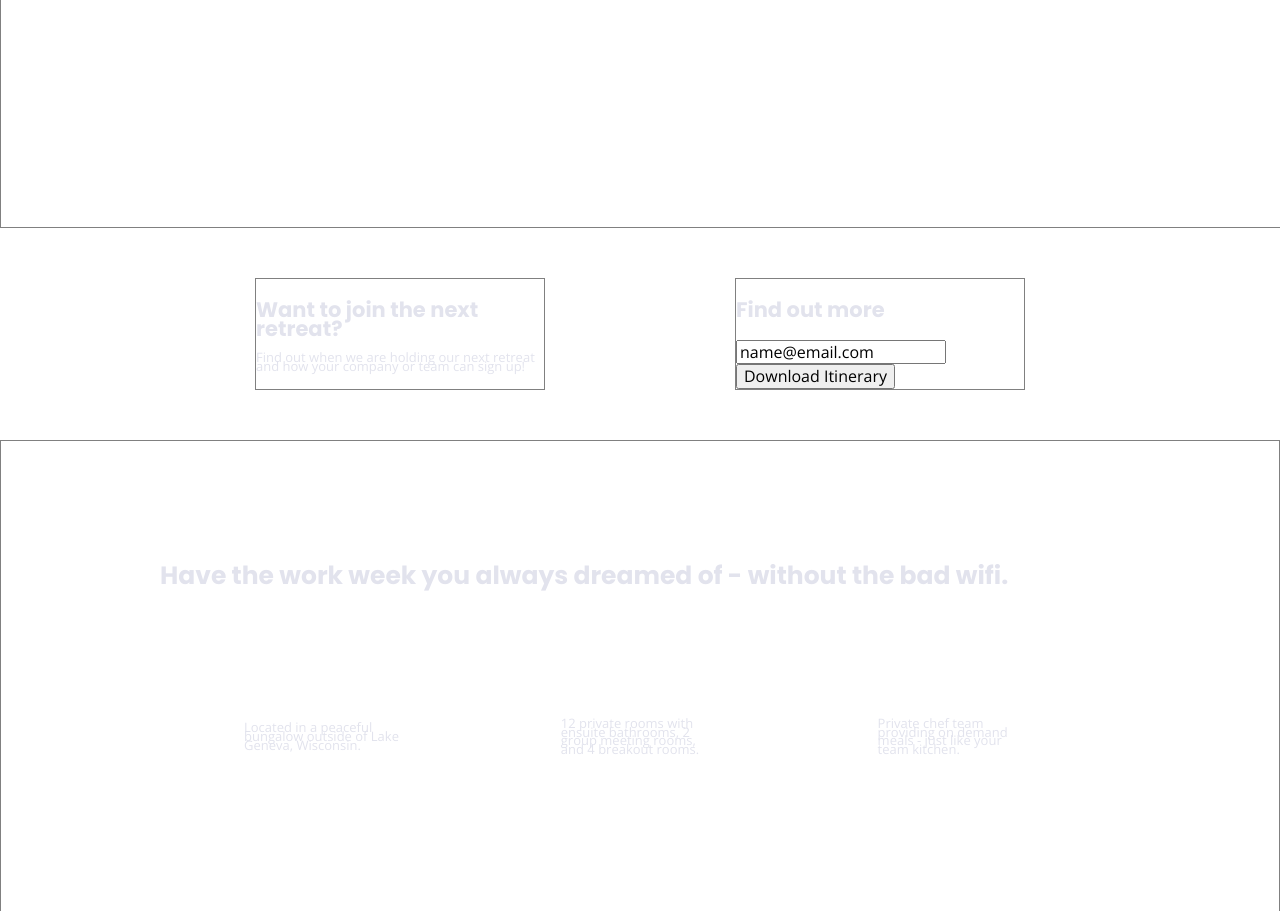
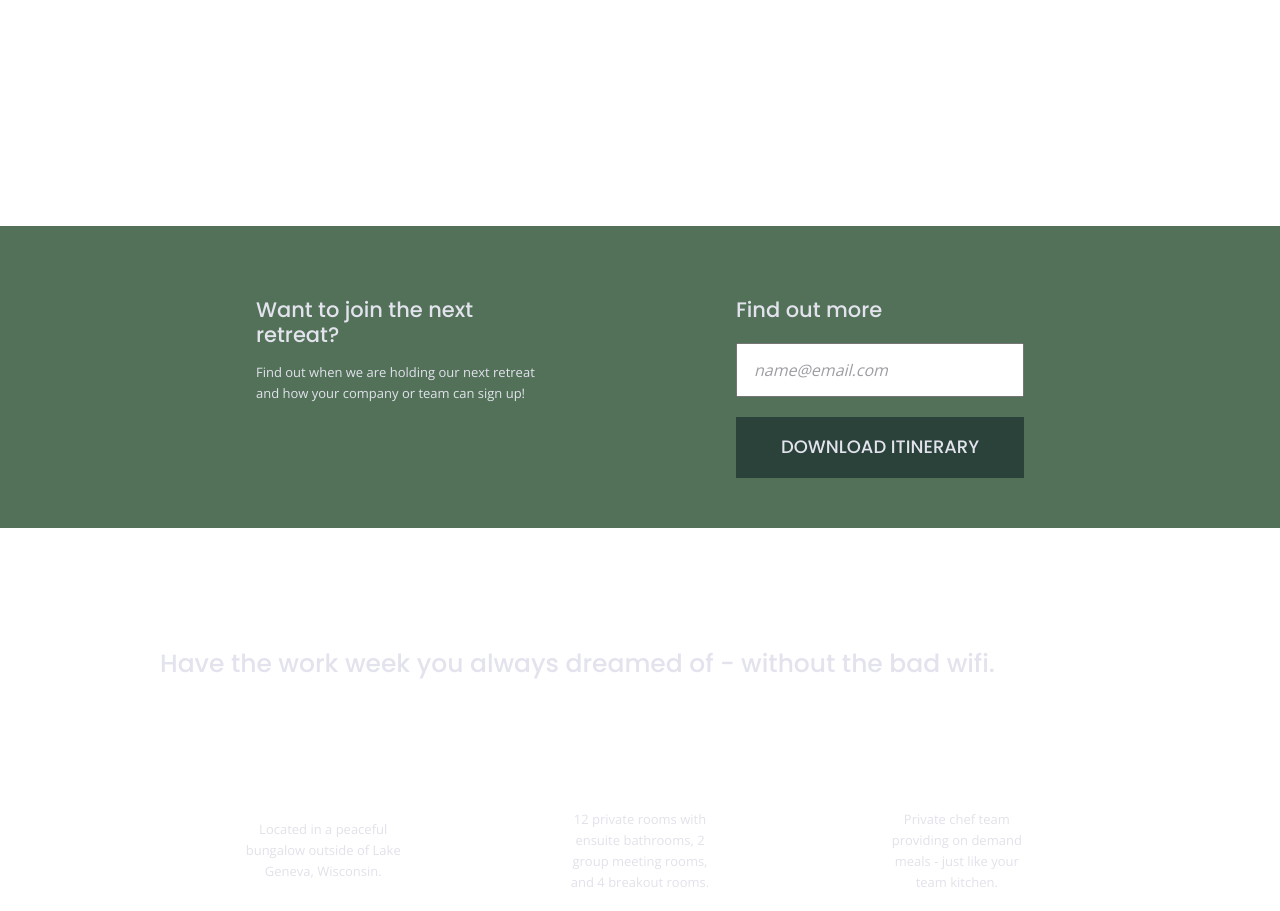
Before and after one commit to timmy-goods/206-unplugged, a plain HTML site: page index.html in a window 1280 px wide. Shown: the part 433-1344 px from the top of the page. Drawn offline with nearby package versions, Linux system fonts and the light colour scheme.

Commit message:
Finished general styles

```diff
--- a/css/main.css
+++ b/css/main.css
@@ -118,29 +118,33 @@ body {
 
 h1 {
 	font-size: 2.625em;
-	line-height: 2em;
+	font-weight: 500;
+	line-height: 42px;
 }
 
 h2 {
 	font-family: 'Poppins', sans-serif;
 	font-size: 1.5625em;
-	line-height: 1.095em;
+	font-weight: 500;
+	line-height: 30px;
 }
 
 h3,
 h4 {
 	font-family: 'Poppins', sans-serif;
 	font-size: 1.3125em;
-	line-height: .905em;
+	font-weight: 500;
+	line-height: 25px;
 }
 
 h6 {
 	font-size: .875em;
+	font-weight: 400;
 }
 
 p {
 	font-size: .8125em;
-	line-height: .6667em;
+	line-height: 21px;
 }
 
 a {
@@ -149,7 +153,9 @@ a {
 }
 
 ul {
+	font-weight: 700;
 	list-style: none;
+	text-transform: uppercase;
 }
 
 address {
@@ -160,6 +166,8 @@ address {
 
 header,
 footer {
+	background-color: #202322;
+	color: #ffffff;
 	display: flex;
 	justify-content: center;
 	align-items: center;
@@ -221,8 +229,12 @@ footer .content-wrapper {
 
 footer .contact {
 	margin-bottom: 50px;
+	text-align: center;
 }
 
+footer .social {
+	text-align: center;
+}
 footer .social-icons {
 	display: flex;
 	justify-content: space-around;
@@ -237,6 +249,7 @@ footer .social-icons p {
 
 footer .copyright {
 	margin: 20px 0;
+	text-align: center;
 }
 
 
@@ -245,7 +258,6 @@ footer .copyright {
 /* HERO */
 
 .hero-area {
-	border: 1px solid gray;
 	display: flex;
 	justify-content: center;
 	flex-flow: row wrap;
@@ -254,7 +266,6 @@ footer .copyright {
 }
 
 .hero-area h1 {
-	border: 1px solid gray;
 	margin: 0 40px 0 20px;
 	padding-left: 2px;
 }
@@ -262,6 +273,7 @@ footer .copyright {
 /* ASIDE */
 
 aside {
+	background-color: #527158;
 	display: flex;
 	justify-content: center;
 	align-items: center;
@@ -270,7 +282,6 @@ aside {
 
 aside .form-description {
 	margin-bottom: 20px;
-	border: 1px solid gray;
 }
 
 aside .form-description h3{
@@ -279,15 +290,33 @@ aside .form-description h3{
 }
 
 aside .download {
-	border: 1px solid gray;
+	margin-top: 30px;
 }
 
 aside .download h3 {
 	padding: 0;
 }
 
-aside .download input {
+input[type=text] {
+  box-sizing: border-box;
+  width: 100%;
+  color: #9d9ea4;
+  font-style: italic;
+  padding: 1em;
+}
 
+input[type=button] {
+  width: 100%;
+  padding: 20px 0;
+  margin-top: 20px;
+  background-color: #2a423a;
+  font-family: 'Poppins', Helvetica, Arial, sans-serif;
+  font-weight: 500;
+  font-size: 1.125em;
+  color: #e2e3ed;
+  border: none;
+  text-align: center;
+  text-transform: uppercase;
 }
 
 
@@ -298,7 +327,6 @@ aside .download input {
 	justify-content: center;
 	align-items: center;
 	flex-flow: row wrap;
-	border: 1px solid gray;
 }
 
 .features h2 {
@@ -322,7 +350,9 @@ aside .download input {
 }
 
 .features .features-items .item-description {
+	color: #e1e2ea;
 	margin-bottom: 60px;
+	text-align: center;
 }
 
 .features p {
@@ -332,10 +362,10 @@ aside .download input {
 /* REVIEWS */
 
 .reviews {
+	background-color: #2a423a;
 	display: flex;
 	justify-content: center;
 	flex-flow: row wrap;
-	border: 1px solid gray;
 }
 
 .reviews h2 {
@@ -351,6 +381,7 @@ aside .download input {
    ========================================================================== */
 
 .mission {
+	background-color: #527158;
 	display: flex;
 	justify-content: center;
 	align-items: center;
@@ -367,6 +398,7 @@ aside .download input {
 }
 
 .general-contact {
+	background-color: #2a423a;
 	display: flex;
 	justify-content: center;
 	align-items: center;
@@ -383,11 +415,13 @@ aside .download input {
 }
 
 .general-info h4 {
+	color: #ffffff;
 	margin-top: 5px;
 	margin-bottom: 10px;
 }
 
 .general-info p {
+	color: #e1e2ea;
 	margin: 10px 0;
 }
 
@@ -405,6 +439,7 @@ aside .download input {
    ========================================================================== */
 
 .faq {
+	background-color: #527158;
 	display: flex;
 	justify-content: center;
 	align-items: center;
@@ -425,6 +460,7 @@ aside .download input {
 
 .faq h2 {
 	margin-bottom: 40px;
+	text-align: left;
 }
 
 
```
